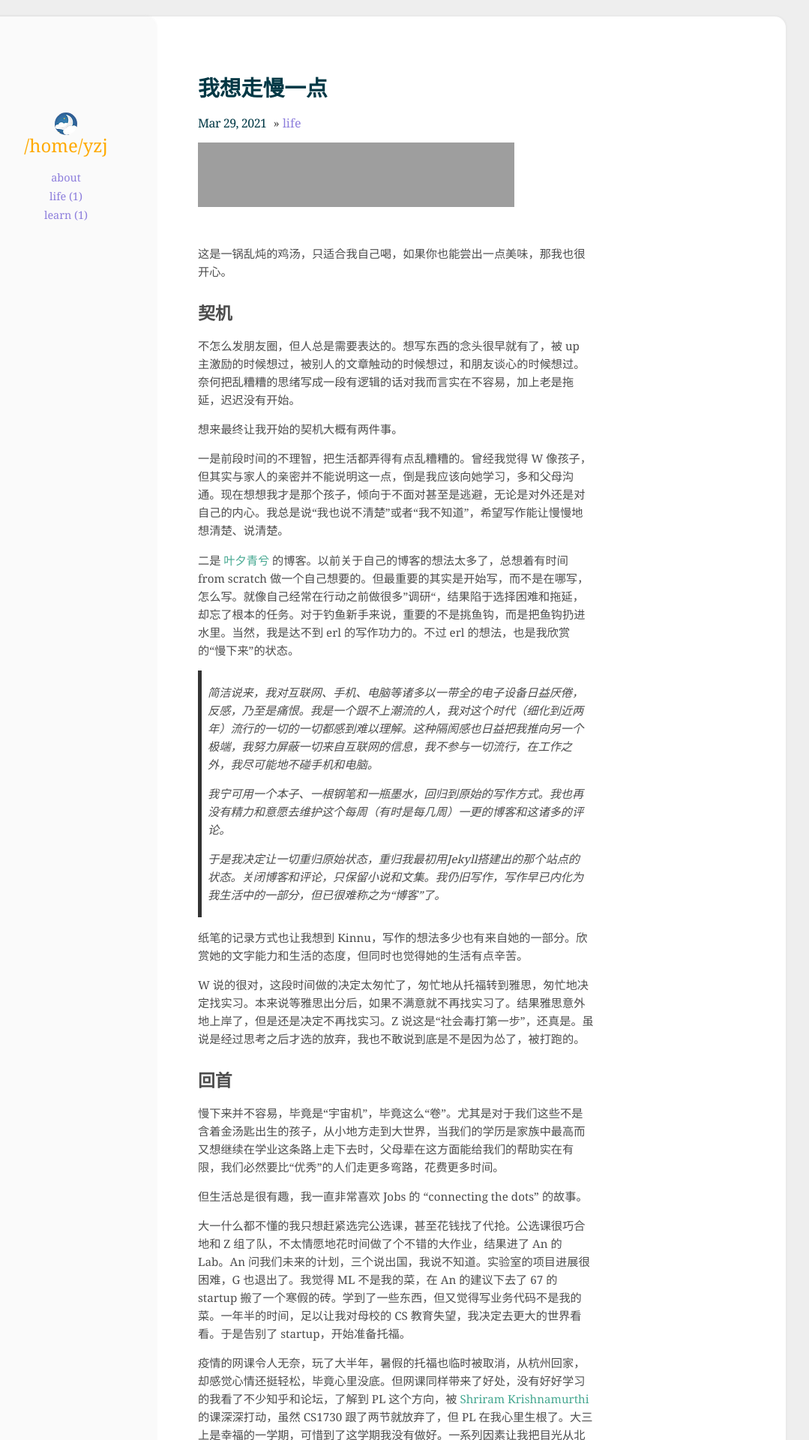
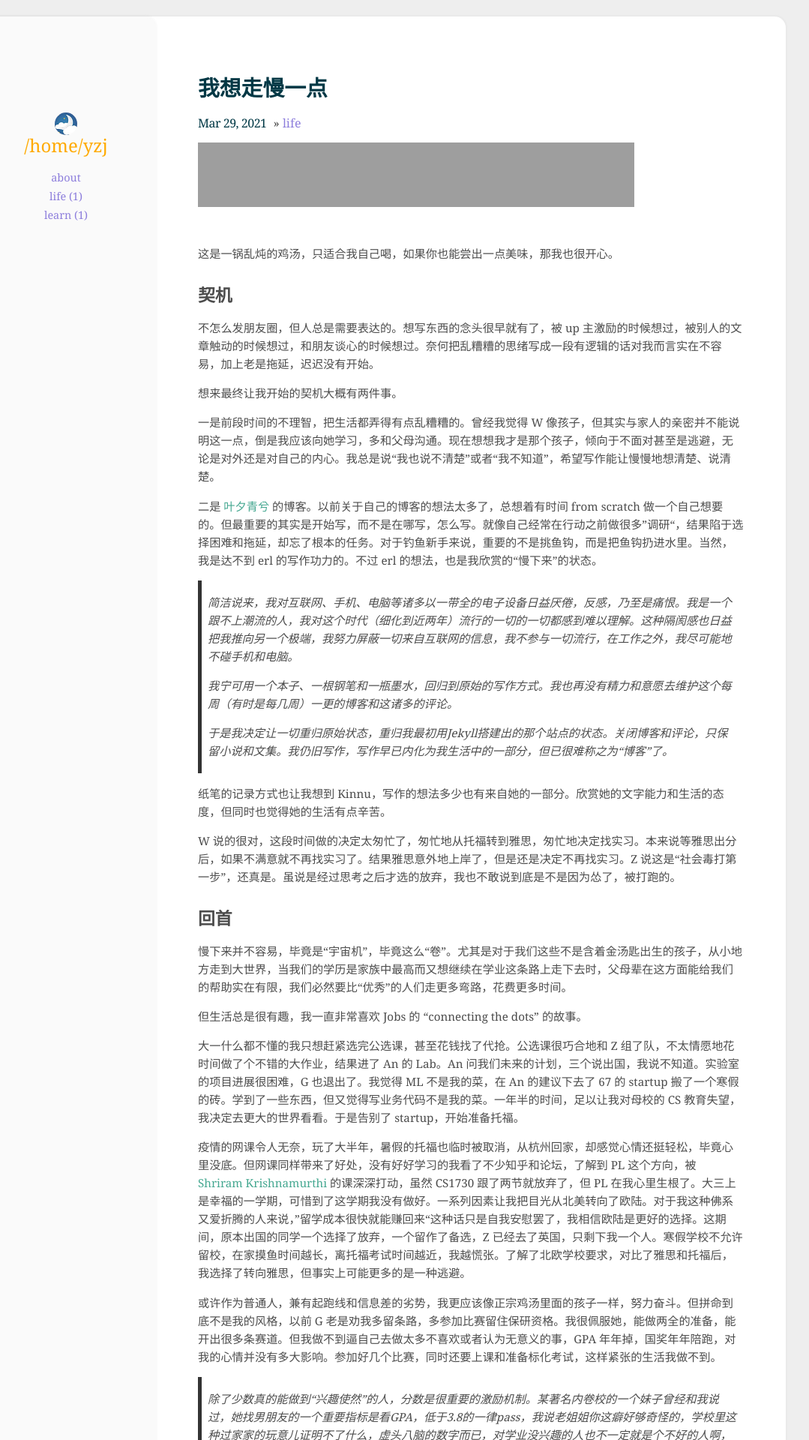
Before and after one commit to wine99/wine99.github.io, a Jekyll site: the page built from _posts/2021-03-29-slow-down.md, in a window 1280 px wide. Shown: the top 1920 px of the page at 75% size, without its empty margins (132-1211 px from the left). Built offline with Jekyll 4.4.1, drawn with Linux system fonts in a browser that asks for light colours; grey boxes are pictures that could not be loaded.

Commit message:
fix: post width style

```diff
--- a/assets/css/main.scss
+++ b/assets/css/main.scss
@@ -523,10 +523,10 @@ img {
 .post {
     color: var(--post_text);
 
-    @include breakpoint(medium) {
-        max-width: 33rem;
-        // margin-top: 5rem;
-    }
+    // @include breakpoint(medium) {
+    //     max-width: 33rem;
+    //     margin-top: 5rem;
+    // }
 
     @include mobile-only {
         margin-top: 2rem;
```
